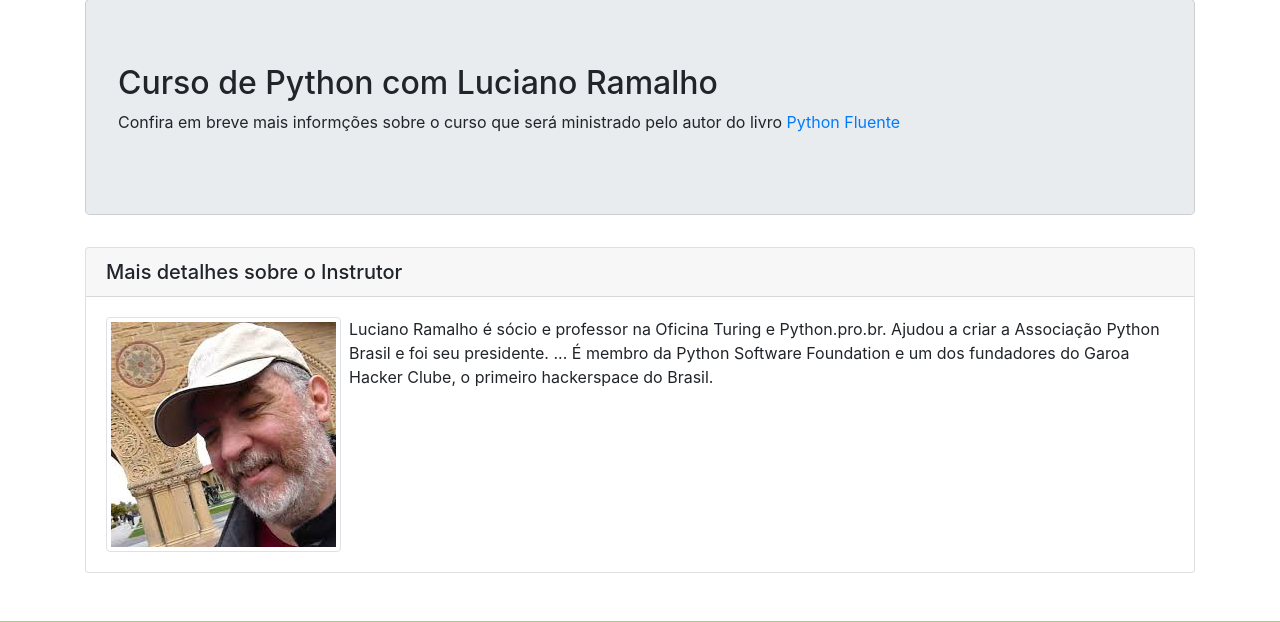
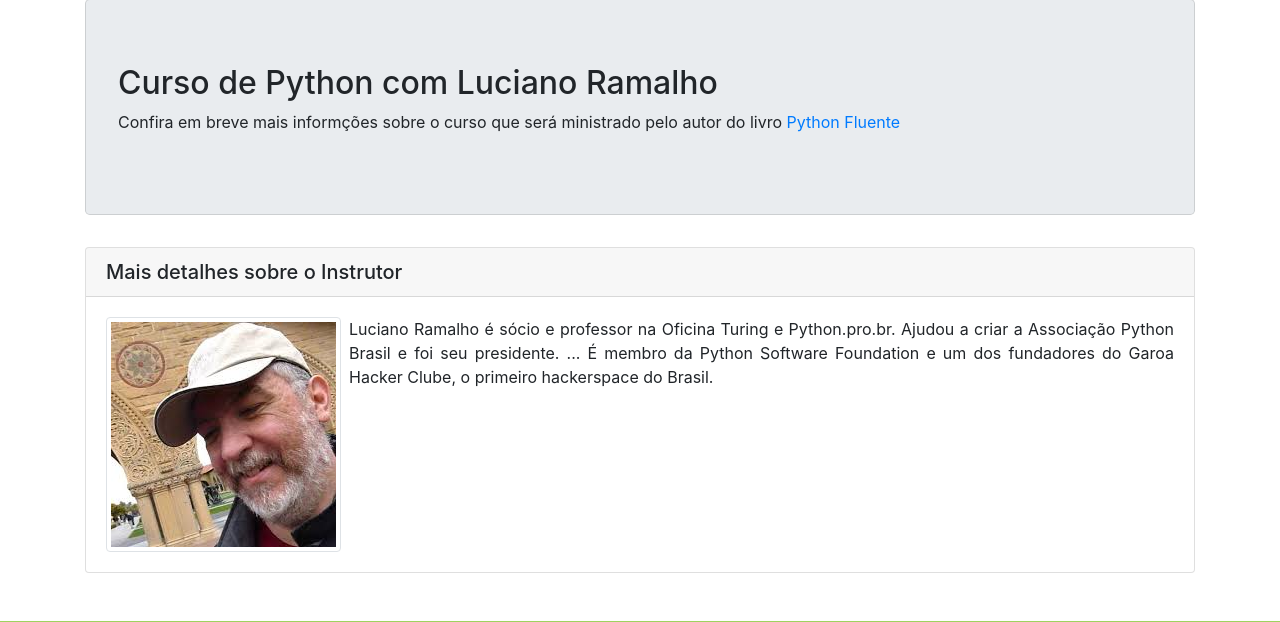
Before and after one commit to tarcisosantos/ap_django, a Django app: page / in a window 1280 px wide. Shown: the part 57-679 px from the top of the page. Run offline with Django 3.2, Linux system fonts and the light colour scheme; some libraries are stand-ins or nearby versions.

Commit message:
Finalizando a fromatação do texto principal

```diff
--- a/pypro/base/templates/base/home.html
+++ b/pypro/base/templates/base/home.html
@@ -57,7 +57,7 @@
                                     Mais detalhes sobre o Instrutor
                                 </h5>
                                 <div class="card-body">
-                                    <p class="card-text">
+                                    <p class="card-text text-justify">
                                         <img src="{% static 'img/lucianoramalho.jpeg' %}"
                                              alt="foto de Luciano Ramalho" class="img-thumbnail float-left mr-2">
                                         Luciano Ramalho é sócio e professor na Oficina Turing e Python.pro.br.
```
